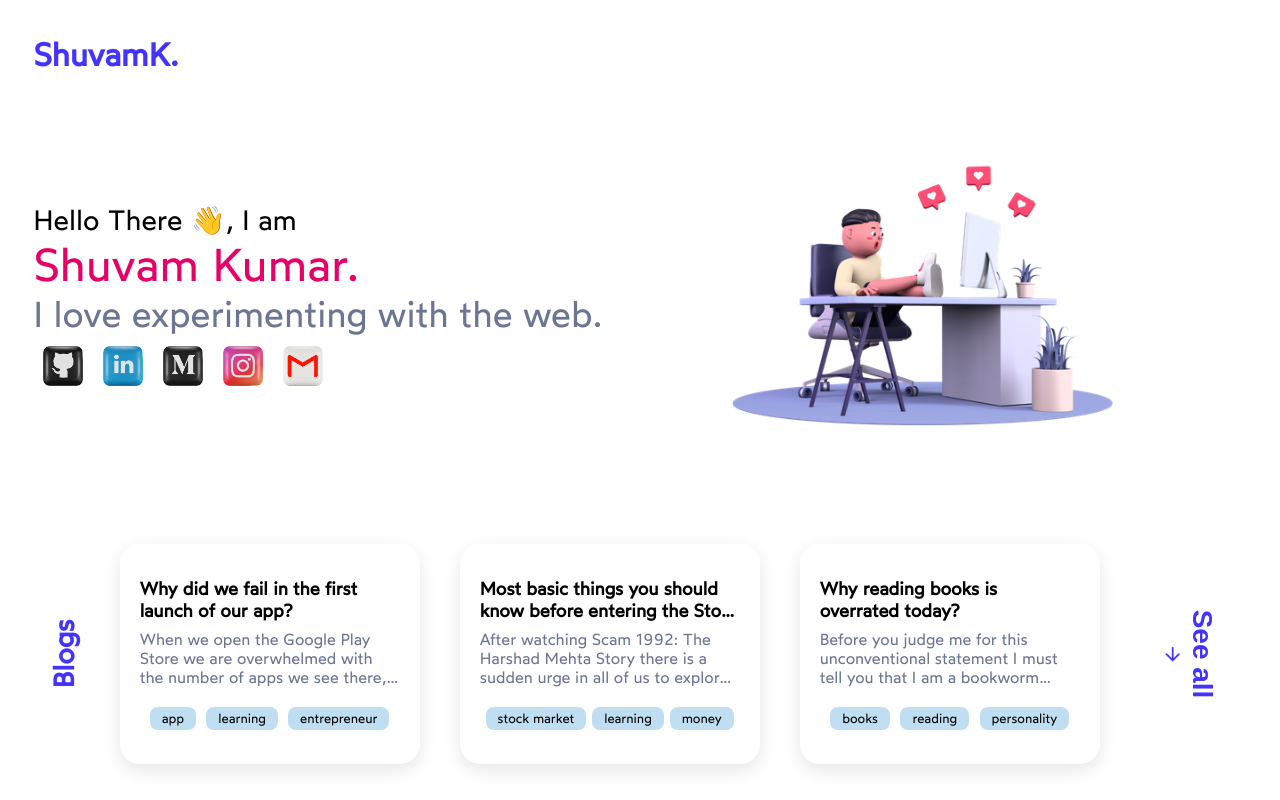
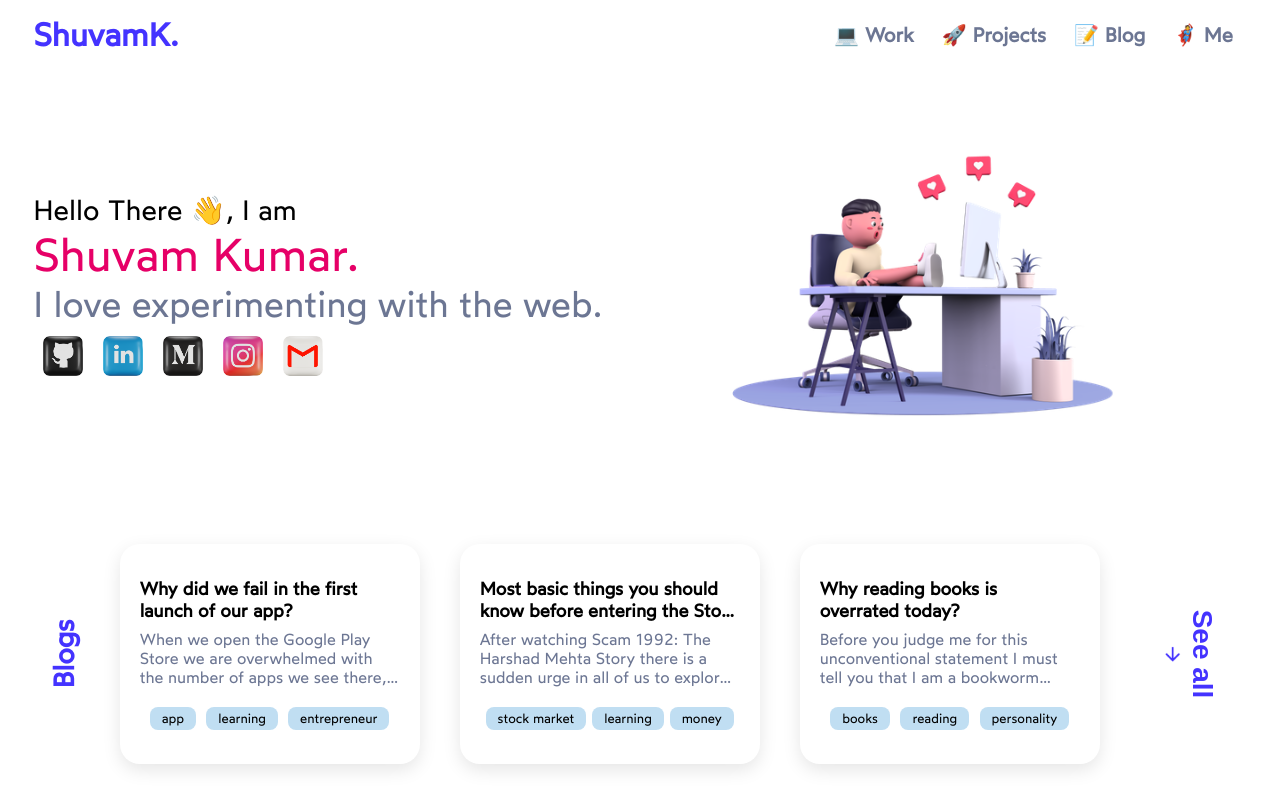
Before and after one commit to shuvamk/shuvamk.github.io, a Next.js app: page / in a window 1280 px wide. Built offline with nearby package versions, Linux system fonts and the light colour scheme.

Commit message:
Added the navbar

```diff
--- a/components/home/header/header.js
+++ b/components/home/header/header.js
@@ -1,10 +1,13 @@
 import React from "react";
 import Logo from "./logo/logo";
+import Navbar from "./navbar/navbar";
+import styles from "./header.module.css";
 
 function Header() {
   return (
-    <div>
+    <div className={styles.header}>
       <Logo />
+      <Navbar />
     </div>
   );
 }
--- a/components/home/header/header.module.css
+++ b/components/home/header/header.module.css
@@ -0,0 +1,5 @@
+.header {
+  display: flex;
+  justify-content: space-between;
+  align-items: center;
+}
--- a/components/home/header/logo/logo.module.css
+++ b/components/home/header/logo/logo.module.css
@@ -1,5 +1,4 @@
 .logo {
-  padding-top: 20px;
   font-size: 32px;
   color: #4433ff;
   font-weight: 800;
--- /dev/null
+++ b/components/home/header/navbar/navbar.js
@@ -0,0 +1,52 @@
+import React from "react";
+import styles from "./navbar.module.css";
+
+function Navbar() {
+  return (
+    <div className={styles.navbar}>
+      <div className={styles.navItem}>
+        <g-emoji
+          class="g-emoji"
+          alias="wave"
+          fallback-src="https://github.githubassets.com/images/icons/emoji/unicode/1f44b.png"
+        >
+          💻
+        </g-emoji>
+        <span> </span>
+        Work
+      </div>
+      <div className={styles.navItem}>
+        <g-emoji
+          class="g-emoji"
+          alias="wave"
+          fallback-src="https://github.githubassets.com/images/icons/emoji/unicode/1f44b.png"
+        >
+          🚀
+        </g-emoji>
+        <span> </span>Projects
+      </div>
+      <div className={styles.navItem}>
+        <g-emoji
+          class="g-emoji"
+          alias="wave"
+          fallback-src="https://github.githubassets.com/images/icons/emoji/unicode/1f44b.png"
+        >
+          📝
+        </g-emoji>
+        <span> </span>Blog
+      </div>
+      <div className={styles.navItem}>
+        <g-emoji
+          class="g-emoji"
+          alias="wave"
+          fallback-src="https://github.githubassets.com/images/icons/emoji/unicode/1f44b.png"
+        >
+          🦸
+        </g-emoji>
+        <span> </span>Me
+      </div>
+    </div>
+  );
+}
+
+export default Navbar;
--- /dev/null
+++ b/components/home/header/navbar/navbar.module.css
@@ -0,0 +1,15 @@
+.navbar {
+  display: flex;
+}
+
+.navItem {
+  font-size: 20px;
+  margin: 0 14px;
+  font-weight: 800;
+  color: #6c7693;
+  cursor: pointer;
+}
+
+.navItem:hover {
+  color: #e60067;
+}
```
